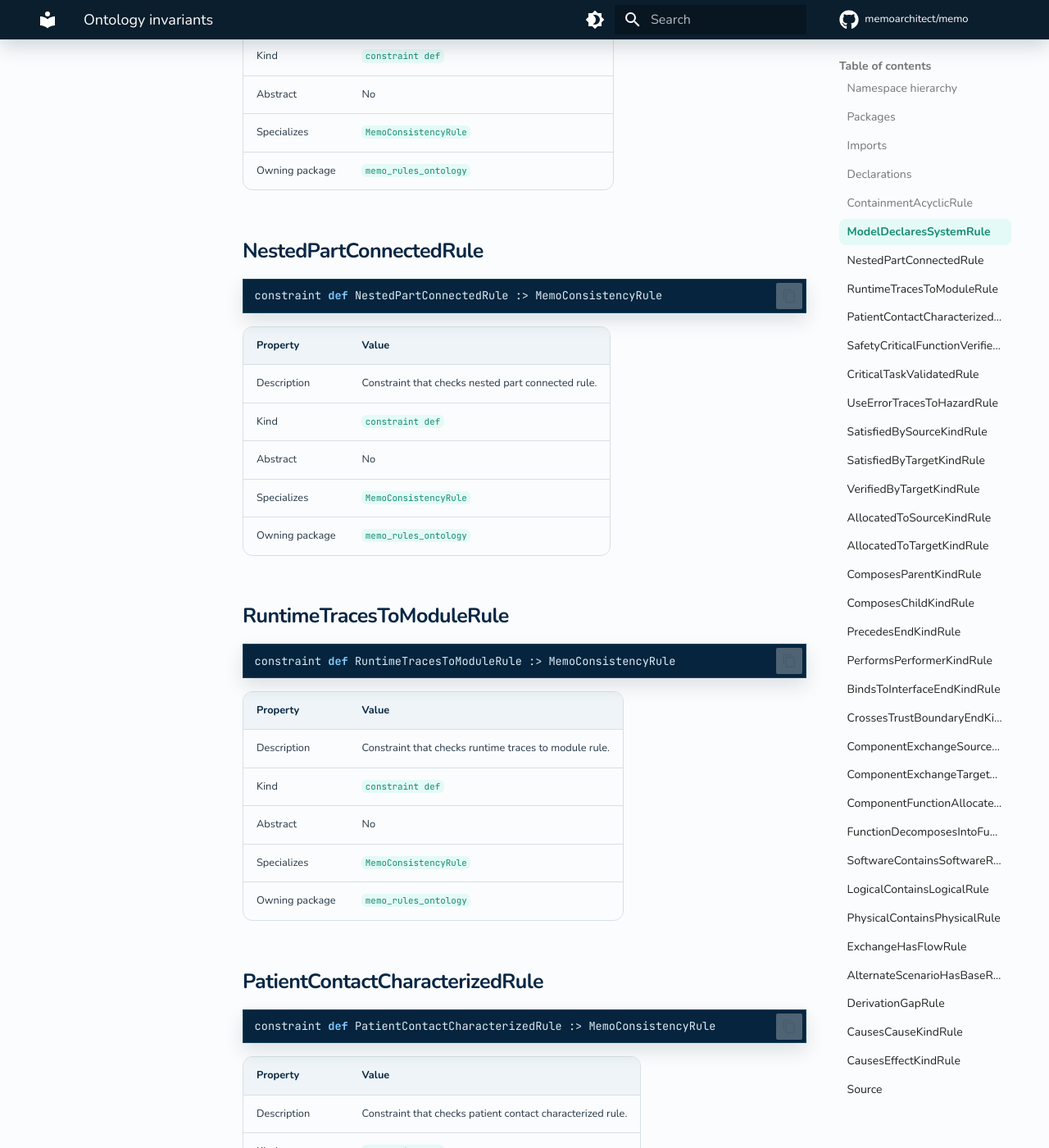
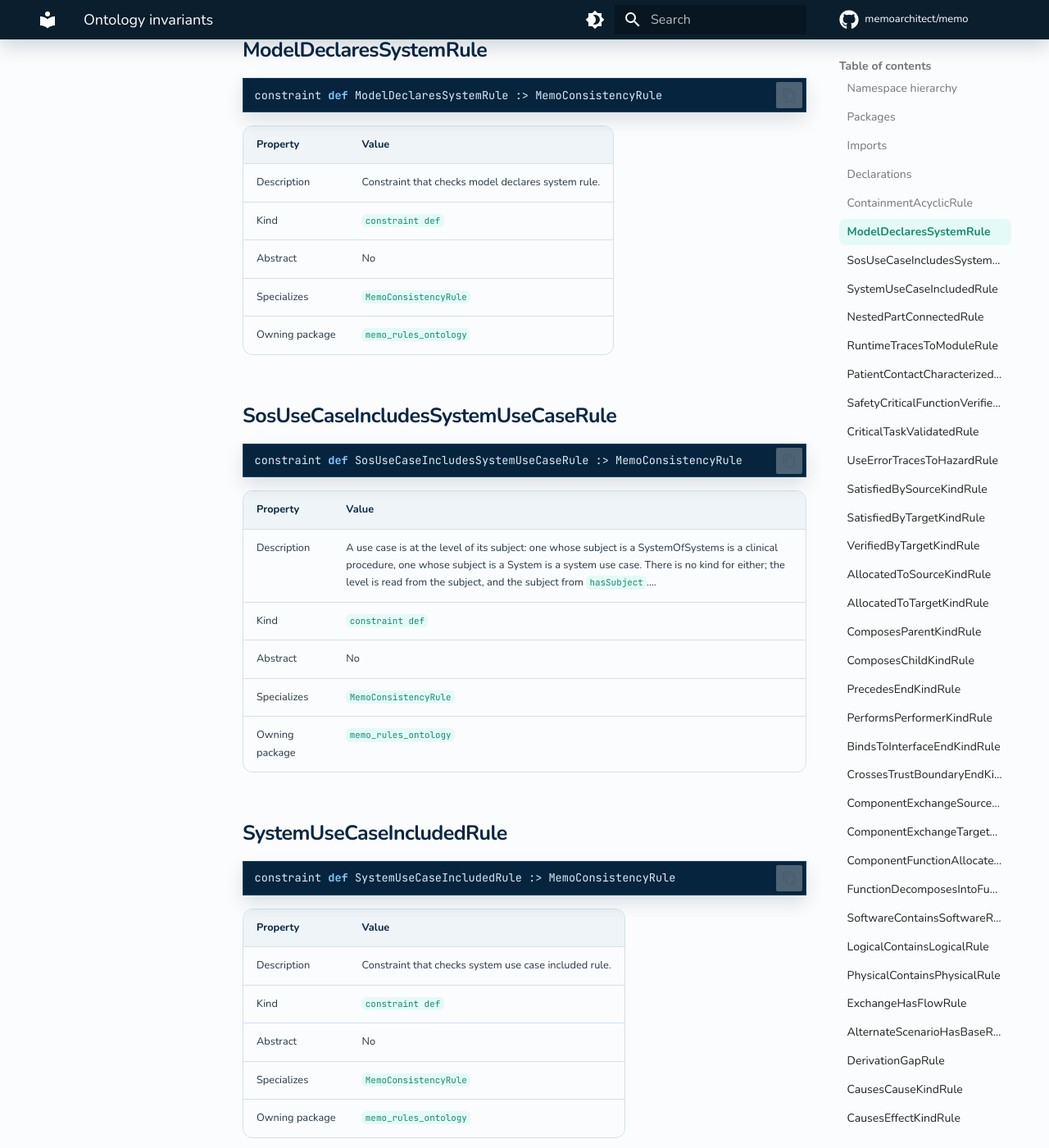
Before and after one commit to memoarchitect/memo, an MkDocs documentation site: the page built from docs/sysml-api/rules/ontology/ontology_invariants.md, in a window 1280 px wide and 1400 px high, scrolled down 4591 px. Shown: the whole window at 82% size. Built offline with MkDocs 1.6.1 and Material for MkDocs 9.7.7, drawn with Linux system fonts in a browser that asks for light colours; comment, search, counter and statistics services are not loaded; some of the changed text lies outside the part shown.

Commit message:
ontology: use case scope rules CR-ONT-085 and CR-ONT-086, and UseCase.standalone (O8)
Co-Authored-By: Claude Sonnet 5.5 <noreply@anthropic.com>

````diff
--- a/docs/sysml-api/rules/ontology/ontology_invariants.md
+++ b/docs/sysml-api/rules/ontology/ontology_invariants.md
@@ -38,6 +38,8 @@
 | --- | --- | --- | --- |
 | [`ContainmentAcyclicRule`](#containmentacyclicrule) | `constraint def` | Constraint that checks containment acyclic rule. | `MemoConsistencyRule` |
 | [`ModelDeclaresSystemRule`](#modeldeclaressystemrule) | `constraint def` | Constraint that checks model declares system rule. | `MemoConsistencyRule` |
+| [`SosUseCaseIncludesSystemUseCaseRule`](#sosusecaseincludessystemusecaserule) | `constraint def` | A use case is at the level of its subject: one whose subject is a SystemOfSystems is a clinical procedure, one whose subject is a System is a system use case. There is no kind for either; the level is read from the subject, and the subject from `hasSubject`.… | `MemoConsistencyRule` |
+| [`SystemUseCaseIncludedRule`](#systemusecaseincludedrule) | `constraint def` | Constraint that checks system use case included rule. | `MemoConsistencyRule` |
 | [`NestedPartConnectedRule`](#nestedpartconnectedrule) | `constraint def` | Constraint that checks nested part connected rule. | `MemoConsistencyRule` |
 | [`RuntimeTracesToModuleRule`](#runtimetracestomodulerule) | `constraint def` | Constraint that checks runtime traces to module rule. | `MemoConsistencyRule` |
 | [`PatientContactCharacterizedRule`](#patientcontactcharacterizedrule) | `constraint def` | Constraint that checks patient contact characterized rule. | `MemoConsistencyRule` |
@@ -92,6 +94,36 @@ constraint def ModelDeclaresSystemRule :> MemoConsistencyRule
 | Property | Value |
 | --- | --- |
 | Description | Constraint that checks model declares system rule. |
+| Kind | `constraint def` |
+| Abstract | No |
+| Specializes | `MemoConsistencyRule` |
+| Owning package | `memo_rules_ontology` |
+
+
+## SosUseCaseIncludesSystemUseCaseRule
+
+```sysml
+constraint def SosUseCaseIncludesSystemUseCaseRule :> MemoConsistencyRule
+```
+
+| Property | Value |
+| --- | --- |
+| Description | A use case is at the level of its subject: one whose subject is a SystemOfSystems is a clinical procedure, one whose subject is a System is a system use case. There is no kind for either; the level is read from the subject, and the subject from `hasSubject`.… |
+| Kind | `constraint def` |
+| Abstract | No |
+| Specializes | `MemoConsistencyRule` |
+| Owning package | `memo_rules_ontology` |
+
+
+## SystemUseCaseIncludedRule
+
+```sysml
+constraint def SystemUseCaseIncludedRule :> MemoConsistencyRule
+```
+
+| Property | Value |
+| --- | --- |
+| Description | Constraint that checks system use case included rule. |
 | Kind | `constraint def` |
 | Abstract | No |
 | Specializes | `MemoConsistencyRule` |
@@ -578,6 +610,35 @@ constraint def CausesEffectKindRule :> MemoConsistencyRule
             attribute severity = RuleSeverityKind::error;
             attribute rationaleText = "A model declares at least one System (a part def that specializes System). A workspace is the closure of what is linked to the definition of a System, so a model with only a usage typed by System, or none, has no workspace: nothing can be scoped, and every element is Unassigned.";
             attribute predicateExpression = "allOfKind('System')->exists(isDefinition == 'true')";
+            constraint { true }
+        }
+        // ─── Use case scope (plan O8) ─────────────────────────────────────────
+        //
+        // A use case is at the level of its subject: one whose subject is a SystemOfSystems is a clinical
+        // procedure, one whose subject is a System is a system use case. There is no kind for either; the
+        // level is read from the subject, and the subject from `hasSubject`. A use case with no subject
+        // is at neither level and neither rule judges it.
+
+        constraint def SosUseCaseIncludesSystemUseCaseRule :> MemoConsistencyRule {
+            @MemoIdentity { :>> providedId = "CR-ONT-085"; }
+            attribute tailoring = RuleTailoringKind::methodology;
+            attribute domain = RuleDomainKind::modelling;
+            attribute obligation = RuleObligationKind::recommended;
+            attribute appliesTo = "UseCase";
+            attribute severity = RuleSeverityKind::warning;
+            attribute rationaleText = "A use case whose subject is a system of systems is made of what its systems do: it includes at least one use case whose subject is a system.";
+            attribute predicateExpression = "not(downstream(hasSubject)->exists(conformsTo(SystemOfSystems))) or downstream(includesStep)->exists(downstream(hasSubject)->exists(conformsTo(System)))";
+            constraint { true }
+        }
+        constraint def SystemUseCaseIncludedRule :> MemoConsistencyRule {
+            @MemoIdentity { :>> providedId = "CR-ONT-086"; }
+            attribute tailoring = RuleTailoringKind::methodology;
+            attribute domain = RuleDomainKind::modelling;
+            attribute obligation = RuleObligationKind::recommended;
+            attribute appliesTo = "UseCase";
+            attribute severity = RuleSeverityKind::warning;
+            attribute rationaleText = "A use case whose subject is a system is included by a use case of the system of systems, or says it stands alone (standalone = true).";
+            attribute predicateExpression = "not(downstream(hasSubject)->exists(conformsTo(System))) or upstream(includesStep)->size() >= 1 or attributes.standalone == 'true'";
             constraint { true }
         }
         constraint def NestedPartConnectedRule :> MemoConsistencyRule {
````
Also changed, not shown: docs/sysml-api/architecture/operational/use_cases/memo_use_cases.md (+4 -0 lines), docs/sysml-api/constraints.md (+2 -0 lines), docs/sysml-api/hierarchy.md (+1 -1 lines), 2 other files.
